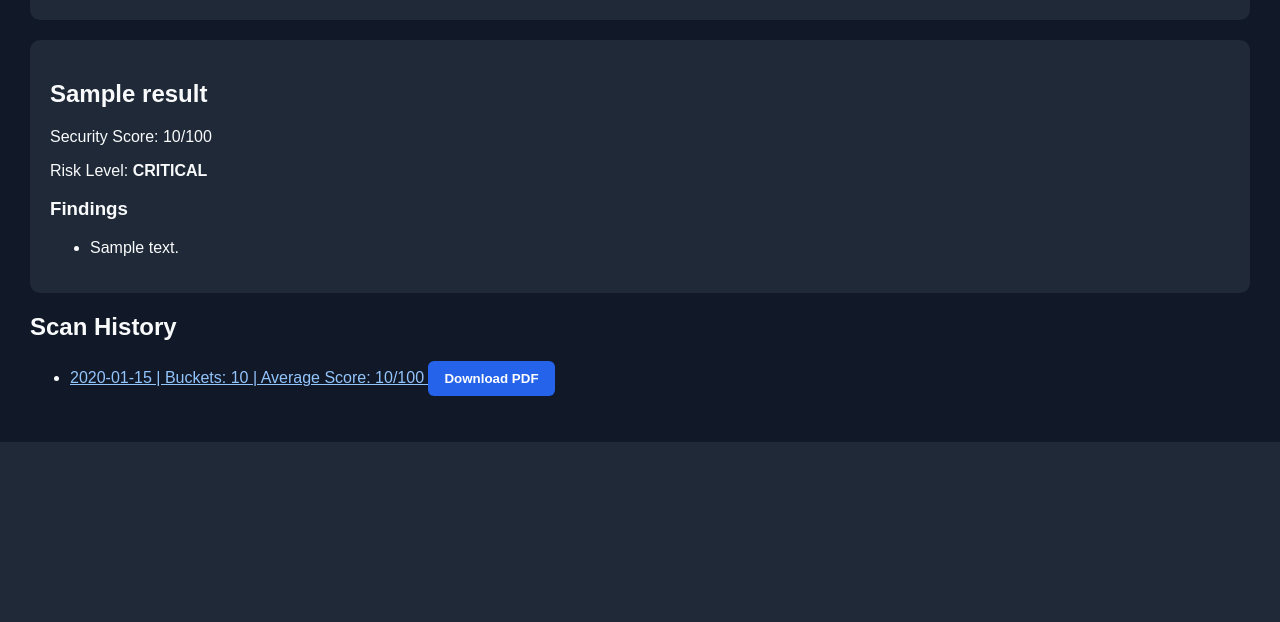
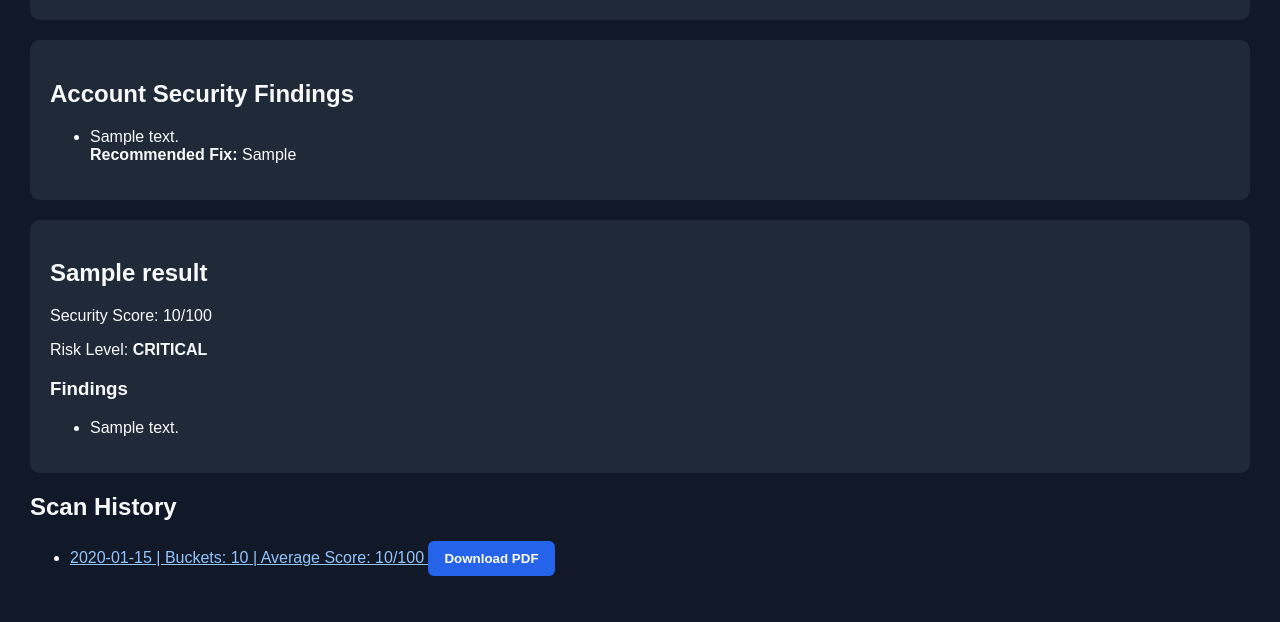
Before and after one commit to OloaneShark/cloudguard, a Flask app: page / in a window 1280 px wide. Shown: the part 1664-2286 px from the top of the page. Before the commit the page ends 2106 px from the top, so only its background shows below. Run offline with Flask 3, Linux system fonts and the light colour scheme; tables that the repository leaves empty hold one stand-in row (values such as "Sample post").

Commit message:
Separate account-level findings from bucket findings

```diff
--- a/app.py
+++ b/app.py
@@ -8,7 +8,7 @@ from io import BytesIO
 from reportlab.platypus import SimpleDocTemplate, Paragraph, Spacer
 from reportlab.lib.styles import getSampleStyleSheet
 from dotenv import load_dotenv
-from models import db, Scan, BucketResult, Finding
+from models import db, Scan, BucketResult, Finding, AccountFinding
 from flask import Flask, render_template, redirect, url_for, send_file
 from scanner import list_s3_buckets
 import json
@@ -53,6 +53,34 @@ def save_report_to_database(report_data):
 
     db.session.add(new_scan)
     db.session.commit()
+
+    for finding in report_data.get("account_findings", []):
+        if isinstance(finding, dict):
+            severity = finding.get("severity", "INFO")
+            message = finding.get("message", "")
+            recommendation = finding.get("recommendation", "")
+        else:
+            message = finding
+
+            if finding.startswith("PASS"):
+                severity = "PASS"
+            elif finding.startswith("WARNING"):
+                severity = "WARNING"
+            elif finding.startswith("CRITICAL"):
+                severity = "CRITICAL"
+            else:
+                severity = "INFO"
+
+            recommendation = "No remediation provided."
+
+        new_account_finding = AccountFinding(
+            scan_id=new_scan.id,
+            severity=severity,
+            message=message,
+            recommendation=recommendation
+        )
+
+        db.session.add(new_account_finding)
 
     for bucket in report_data["buckets"]:
 
@@ -142,7 +170,8 @@ def dashboard():
                 "scan_time": "No scans yet",
                 "total_buckets": 0,
                 "average_score": 0,
-                "buckets": []
+                "buckets": [],
+                "account_findings": []
             },
             scan_history=[],
             severity_counts= {
@@ -159,7 +188,8 @@ def dashboard():
         "scan_time": latest_scan.scan_time,
         "total_buckets": latest_scan.total_buckets,
         "average_score": latest_scan.average_score,
-        "buckets": []
+        "buckets": [],
+        "account_findings": []
     }
 
     severity_counts = {
@@ -185,6 +215,13 @@ def dashboard():
         }
 
         report_data["buckets"].append(bucket_data)
+
+    for finding in latest_scan.account_findings:
+        report_data["account_findings"].append({
+            "severity": finding.severity,
+            "message": finding.message,
+            "recommendation": finding.recommendation
+        })
 
     for bucket in report_data["buckets"]:
         for finding in bucket["findings"]:
@@ -261,7 +298,8 @@ def view_report(scan_id):
         "scan_time": selected_scan.scan_time,
         "total_buckets": selected_scan.total_buckets,
         "average_score": selected_scan.average_score,
-        "buckets": []
+        "buckets": [],
+        "account_findings": []
     }
 
     severity_counts = {
@@ -287,6 +325,13 @@ def view_report(scan_id):
         }
 
         report_data["buckets"].append(bucket_data)
+
+        for finding in selected_scan.account_findings:
+            report_data["account_findings"].append({
+                "severity": finding.severity,
+                "message": finding.message,
+                "recommendation": finding.recommendation
+            })
 
     for bucket in report_data["buckets"]:
         for finding in bucket["findings"]:
--- a/templates/dashboard.html
+++ b/templates/dashboard.html
@@ -142,6 +142,26 @@
 
 </div>
 
+
+{% if report_data.account_findings %}
+<div class="bucket-card">
+    <h2>Account Security Findings</h2>
+
+    <ul>
+        {% for finding in report_data.account_findings %}
+            <li class="{{ finding.severity|lower }}">
+                {{ finding.message }}
+                {% if finding.recommendation and finding.recommendation != "No remediation provided." %}
+                    <br>
+                    <strong>Recommended Fix:</strong> {{ finding.recommendation }}
+                {% endif %}
+            </li>
+        {% endfor %}
+    </ul>
+</div>
+{% endif %}
+
+
     {% for bucket in report_data.buckets %}
         <div class="bucket-card">
             <h2>{{ bucket.bucket_name }}</h2>
```
Also changed, not shown: models.py (+9 -0 lines), scanner.py (+9 -14 lines).
